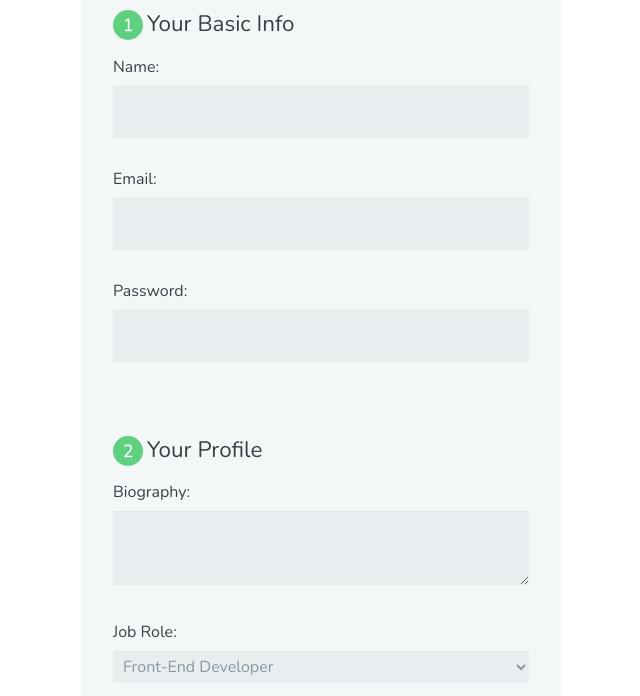
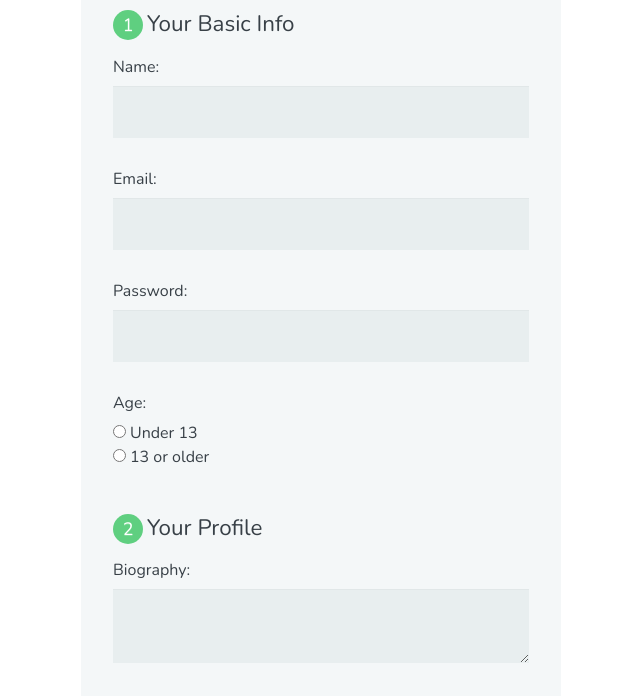
Before and after one commit to Jgobeille/HTML-forms, a plain HTML site: page index.html in a window 1280 px wide. Shown: the part 85-781 px from the top of the page, without its empty margins (319-959 px from the left). Drawn offline with nearby package versions, Linux system fonts and the light colour scheme.

Commit message:
added radio buttons to form

```diff
--- a/index.html
+++ b/index.html
@@ -28,6 +28,13 @@
 
             <label for='password'>Password:</label>
             <input type='password' id='password' name="user_password">
+
+            <label>Age:</label>
+            <input type='radio' id='under_13' value='under_13' name="user_age"><label for='under_13' class='light'>Under 13</label></br>
+            <input type='radio' id='over_13' value='over_13' name="user_age"><label for='over_13' class='light'>13 or older</label>
+
+
+
         </fieldset>
 
 
```
